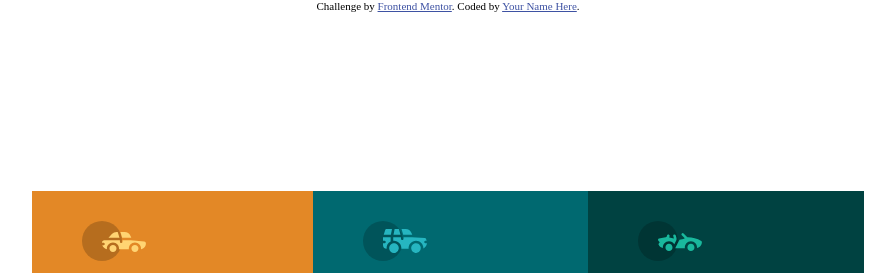
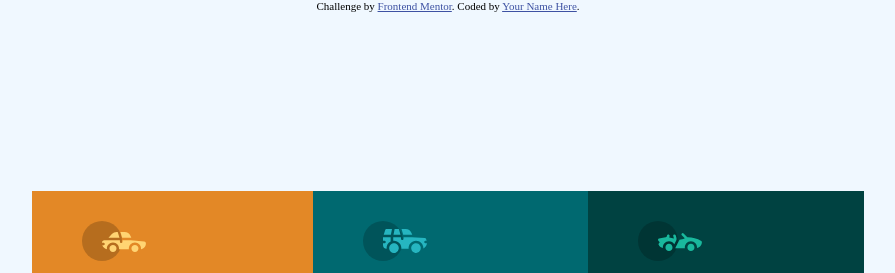
Before and after one commit to novichun/Frontend, a plain HTML site: page 2-Column_Preview_Card/index.html in a window 1280 px wide. Shown: the top 273 px of the page, without its empty margins (192-1087 px from the left). Drawn offline with nearby package versions, Linux system fonts and the light colour scheme.

Commit message:
2-changes

```diff
--- a/2-Column_Preview_Card/style/main.css
+++ b/2-Column_Preview_Card/style/main.css
@@ -5,8 +5,8 @@
 }
 .attribution { font-size: 11px; text-align: center; }
 .attribution a { color: hsl(228, 45%, 44%); }
-
-
+body {
+  background-color: aliceblue}
 .grid-container {
     position: absolute;
     top: 50%;
```
Also changed, not shown: 2-Column_Preview_Card/print-screen/1.png (added), 2 other files.
